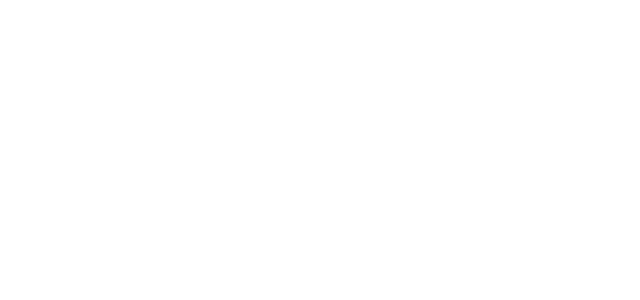
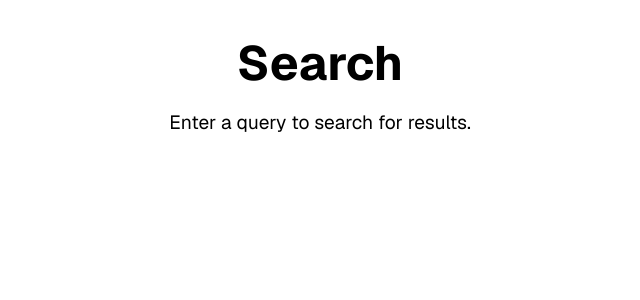
Before and after one commit to DevDugg/notix-test, a Next.js app: page / in a window 1280 px wide. Shown: the top 300 px of the page, without its empty margins (320-960 px from the left). Built offline with nearby package versions, Linux system fonts and the light colour scheme.

Commit message:
basic styling and layout

```diff
--- a/src/app/layout.tsx
+++ b/src/app/layout.tsx
@@ -1,14 +1,8 @@
 import type { Metadata } from "next";
-import { Geist, Geist_Mono } from "next/font/google";
+import { Geist } from "next/font/google";
 import "./globals.css";
 
 const geistSans = Geist({
-  variable: "--font-geist-sans",
-  subsets: ["latin"],
-});
-
-const geistMono = Geist_Mono({
-  variable: "--font-geist-mono",
   subsets: ["latin"],
 });
 
@@ -24,9 +18,7 @@ export default function RootLayout({
 }>) {
   return (
     <html lang="en">
-      <body className={`${geistSans.variable} ${geistMono.variable}`}>
-        {children}
-      </body>
+      <body className={geistSans.className}>{children}</body>
     </html>
   );
 }
--- /dev/null
+++ b/src/app/page.module.css
@@ -0,0 +1,23 @@
+.main {
+  display: flex;
+  flex-direction: column;
+  align-items: center;
+  padding: 2rem;
+  min-height: 100vh;
+}
+
+.container {
+  width: 100%;
+  max-width: 800px;
+  text-align: center;
+}
+
+.title {
+  font-size: 3rem;
+  margin-bottom: 1rem;
+}
+
+.description {
+  font-size: 1.2rem;
+  margin-bottom: 2rem;
+}
--- a/src/app/page.tsx
+++ b/src/app/page.tsx
@@ -1,3 +1,14 @@
+import styles from "./page.module.css";
+
 export default function Home() {
-  return <main></main>;
+  return (
+    <main className={styles.main}>
+      <div className={styles.container}>
+        <h1 className={styles.title}>Search</h1>
+        <p className={styles.description}>
+          Enter a query to search for results.
+        </p>
+      </div>
+    </main>
+  );
 }
```
